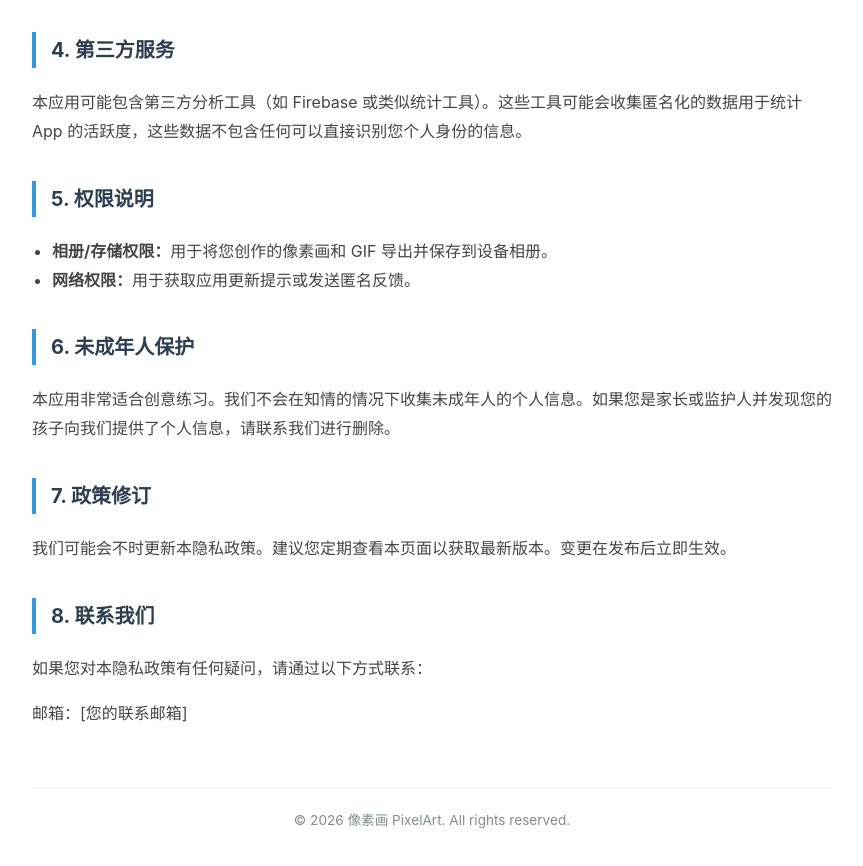
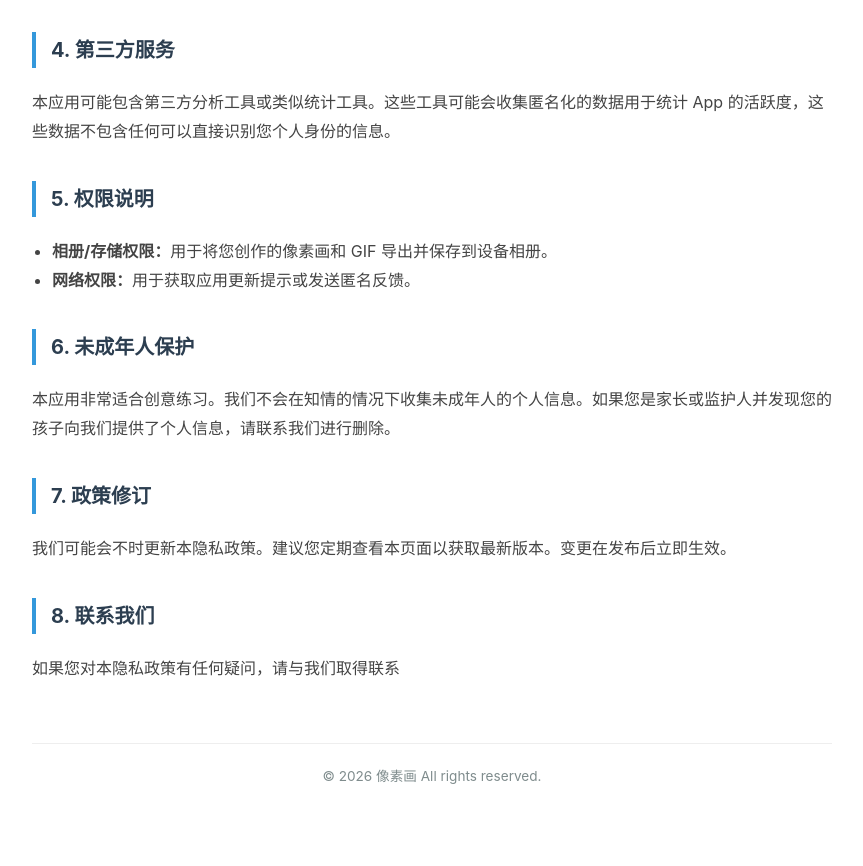
Before and after one commit to StarkYYYYY/dot_pating, a plain HTML site: page privacyPolicy.html in a window 1280 px wide. Shown: the part 949-1815 px from the top of the page, without its empty margins (208-1071 px from the left). After the commit the page ends 1777 px from the top, so only its background shows below. Drawn offline with Linux system fonts and the light colour scheme.

Commit message:
Update privacyPolicy.html

```diff
--- a/privacyPolicy.html
+++ b/privacyPolicy.html
@@ -132,7 +132,7 @@
 
     <section>
         <h2>4. 第三方服务</h2>
-        <p>本应用可能包含第三方分析工具（如 Firebase 或类似统计工具）。这些工具可能会收集匿名化的数据用于统计 App 的活跃度，这些数据不包含任何可以直接识别您个人身份的信息。</p>
+        <p>本应用可能包含第三方分析工具或类似统计工具。这些工具可能会收集匿名化的数据用于统计 App 的活跃度，这些数据不包含任何可以直接识别您个人身份的信息。</p>
     </section>
 
     <section>
@@ -155,12 +155,11 @@
 
     <section>
         <h2>8. 联系我们</h2>
-        <p>如果您对本隐私政策有任何疑问，请通过以下方式联系：</p>
-        <p>邮箱：[您的联系邮箱]</p>
+        <p>如果您对本隐私政策有任何疑问，请与我们取得联系</p>
     </section>
 
     <footer>
-        &copy; 2026 像素画 PixelArt. All rights reserved.
+        &copy; 2026 像素画  All rights reserved.
     </footer>
 </div>
 
```
